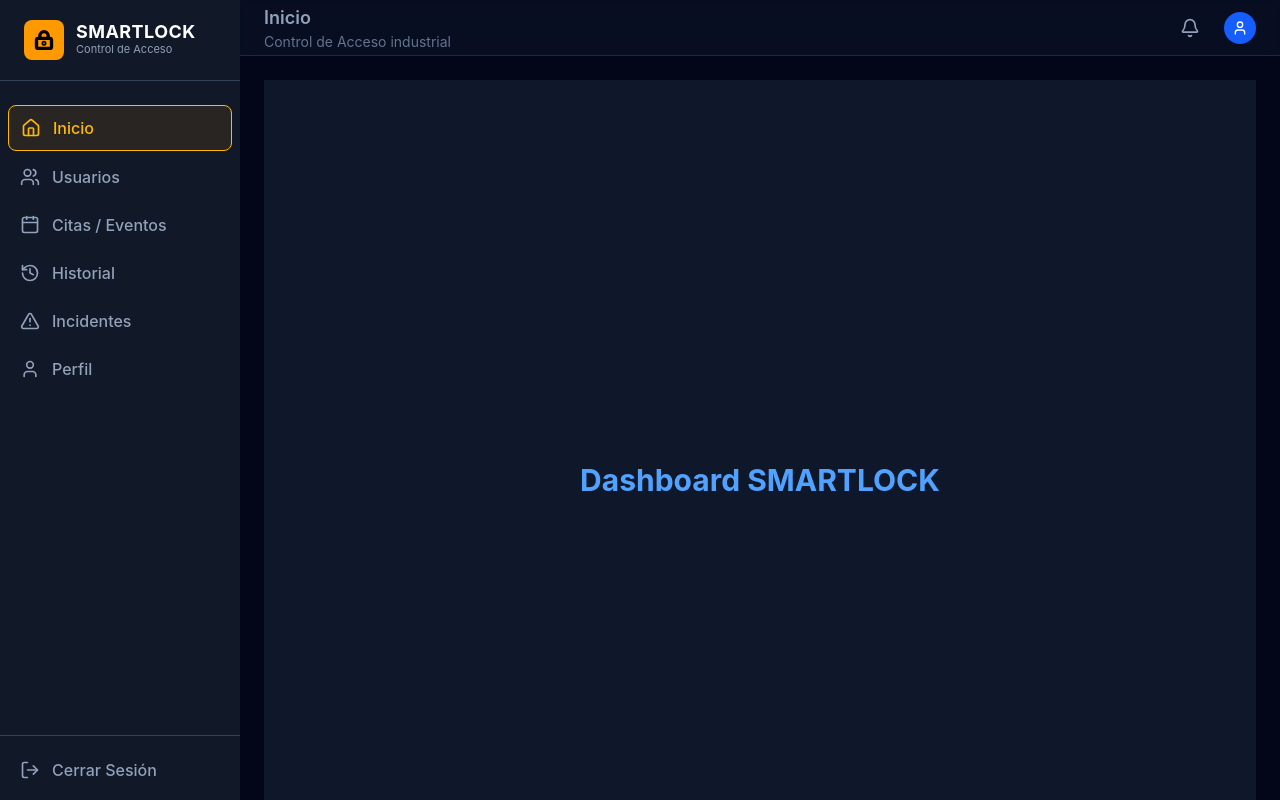
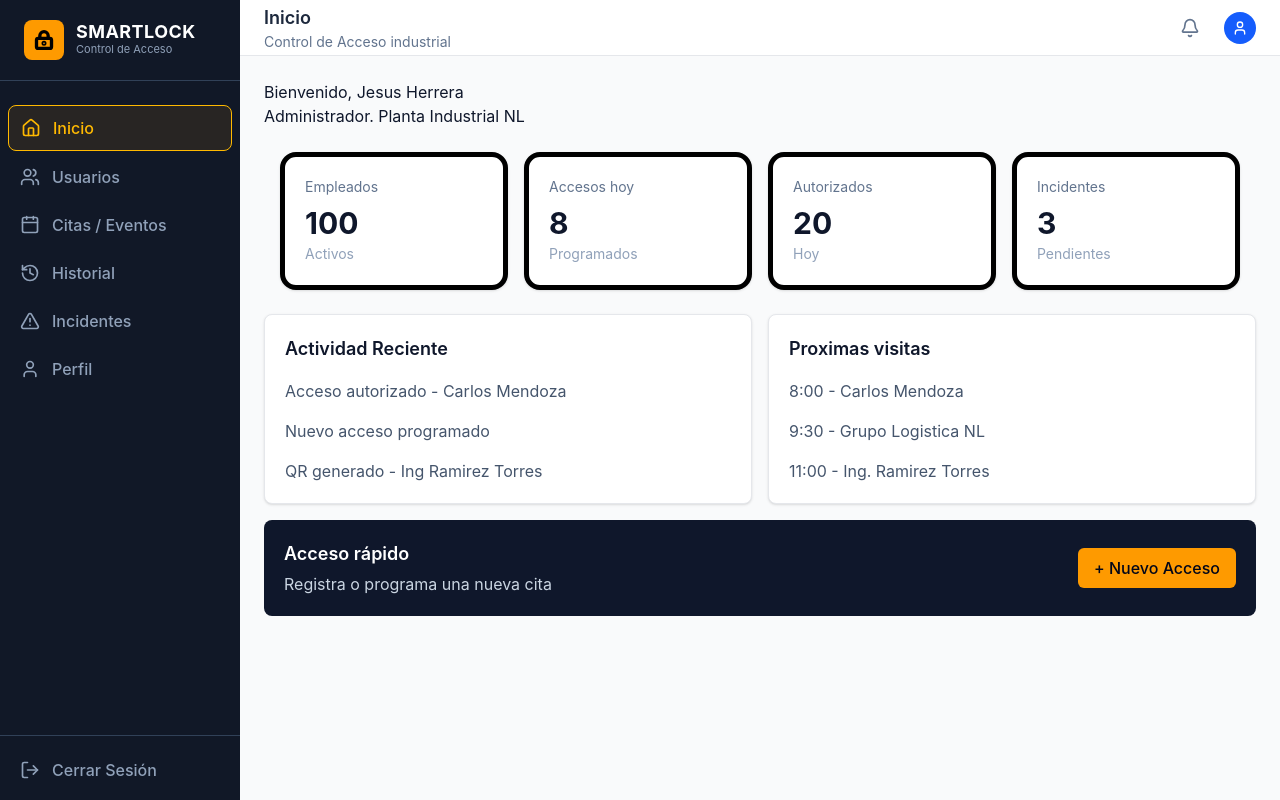
Before and after one commit to Adriexdev1/SistemaSMARTLOCK, a React (Vite) app in the folder portal-web/: page /inicio in a window 1280 px wide. Built offline with nearby package versions, Linux system fonts and the light colour scheme.

Commit message:
//Comienzo de interfaz de inicio con componentes reutilizables

```diff
--- a/portal-web/src/components/Header.tsx
+++ b/portal-web/src/components/Header.tsx
@@ -37,14 +37,14 @@ export function Header(){
 
     return (
         //Contenedor principal para la cabecera
-        <header className="h-14 border-b border-slate-800 bg-slate-900/50 backdrop-blur px-6 flex items-center justify-between">
+        <header className="flex h-14 items-center justify-between border-b border-gray-200 bg-white px-6 shadow-sm">
             {/*Titulo de la cabecera*/}
             <div className="flex flex-col">
-                <h1 className="text-lg font-semibold text-slate-400">{currentPage}</h1>
+                <h1 className="text-lg font-semibold text-slate-800">{currentPage}</h1>
                 <span className="text-sm text-slate-500">Control de Acceso industrial</span>
             </div>
             <div className="flex items-center gap-4">
-                <button className="p-2 text-slate-400 hover:text-white rounded-lg hover:bg-slate-800 transition-colors">
+                <button className="rounded-lg p-2 text-slate-500 transition-colors hover:bg-gray-100 hover:text-slate-800">
                     <Bell className="w-5 h-5" />
                 </button>
 
@@ -60,16 +60,16 @@ export function Header(){
 
                     {/*Menu desplegable*/}
                     {isMenuOpen && (
-                        <div className="absolute right-0 top-full z-50 mt-2 w-48 rounded-lg bg-slate-800 p-2 shadow-lg">
-                            <span className="block w-full border-b text-center text-base font-medium text-slate-400">Administrador</span>
+                        <div className="absolute right-0 top-full z-50 mt-2 w-48 rounded-lg border border-gray-200 bg-white p-2 shadow-lg">
+                            <span className="block w-full border-b border-gray-200 pb-2 text-center text-base font-medium text-slate-700">Administrador</span>
                             <Link
                             to="/perfil"
                             onClick={() => setIsMenuOpen(false)}
-                            className="block rounded px-3 py-2 text-sm text-slate-300 hover:bg-slate-700">Perfil</Link>
+                            className="block rounded px-3 py-2 text-sm text-slate-600 hover:bg-gray-100">Perfil</Link>
                             <button
                              type="button"
                              onClick={handleLogout}
-                             className="w-full rounded px-3 py-2 text-left text-sm text-red-300 hover:bg-red-500/40">Cerrar Sesión</button>
+                             className="w-full rounded px-3 py-2 text-left text-sm text-red-600 hover:bg-red-50">Cerrar Sesión</button>
                         </div>
                     )}
                 </div>
--- /dev/null
+++ b/portal-web/src/components/componentesPaginas/AccesoRapido.tsx
@@ -0,0 +1,20 @@
+//Libreria para navegar entre interfaces
+import { Link } from "react-router-dom";
+
+export default function AccesoRapido(){
+    return(
+        //Seccion de texto a mostrar en el componente
+        <section className="mt-4 flex items-center justify-between rounded-lg bg-slate-900 p-5 text-white">
+            <div>
+                <h2 className="text-lg font-semibold">Acceso rápido</h2>
+                <p className="mt-1 text-slate-300">Registra o programa una nueva cita</p>
+            </div>
+        <Link
+        to={"/eventos"}
+        className="rounded-md bg-amber-500 px-4 py-2 font-medium text-slate-950 hover:bg-amber-400"
+        >
+            + Nuevo Acceso
+        </Link>
+        </section>
+    )
+}
--- /dev/null
+++ b/portal-web/src/components/componentesPaginas/ActividadReciente.tsx
@@ -0,0 +1,17 @@
+export default function ActividadReciente(){
+    return(
+        <section className="rounded-lg border border-gray-200 bg-white p-5 shadow-sm">
+            {/*Seccion de titulo*/}
+            <h2 className="text-lg font-semibold text-slate-900">
+                Actividad Reciente
+            </h2>
+
+            {/*Seccion de actividad*/}
+            <div className="mt-4 space-y-4">
+                <p className="text-slate-600">Acceso autorizado - Carlos Mendoza</p>
+                <p className="text-slate-600">Nuevo acceso programado</p>
+                <p className="text-slate-600">QR generado - Ing Ramirez Torres</p>
+            </div>
+        </section>
+    )
+}
--- /dev/null
+++ b/portal-web/src/components/componentesPaginas/CartaEstadistica.tsx
@@ -0,0 +1,20 @@
+//Definicion de los valores a emplear dentro de las cartas de estadisticas
+type CartaEstadisticaProps = {
+    title: string
+    value: string
+    subtitle: string
+}
+
+export default function CartaEstadistica({
+    title,
+    value,
+    subtitle,
+}:CartaEstadisticaProps){
+    return(
+        <article className="rounded-2xl border-5 border-black bg-white p-5 shadow-sm">
+            <p className="text-sm text-slate-500">{title}</p>
+            <strong className="mt-2 block text-3xl text-slate-900">{value}</strong>
+            <span className="text-sm text-slate-400">{subtitle}</span>
+        </article>
+    )
+}
--- /dev/null
+++ b/portal-web/src/components/componentesPaginas/ProximasVisitas.tsx
@@ -0,0 +1,19 @@
+export default function ProximasVisitas(){
+    return(
+        //Seccion para las proximas visitas
+        <section className="rounded-lg border border-gray-200 bg-white p-5 shadow-sm">
+
+            {/*Seccion de encabezado de la seccion*/}
+            <h2 className="text-lg font-semibold text-slate-900">
+                Proximas visitas
+            </h2>
+
+            {/*Seccion de citas proximas*/}
+            <div className="mt-4 space-y-4">
+                <p className="text-slate-600">8:00 - Carlos Mendoza</p>
+                <p className="text-slate-600">9:30 - Grupo Logistica NL</p>
+                <p className="text-slate-600">11:00 - Ing. Ramirez Torres</p>
+            </div>
+        </section>
+    )
+}
--- a/portal-web/src/layouts/DashboardLayout.tsx
+++ b/portal-web/src/layouts/DashboardLayout.tsx
@@ -8,11 +8,11 @@ import {Header} from '../components/Header'
 export default function DashboardLayout() {
     return (
         //Estructura de la aplicacion con barra lateral, cabecera y contenido principal
-        <div className="flex h-screen bg-slate-950 text-slate-100 overflow-hidden">
+        <div className="flex h-screen overflow-hidden bg-gray-100 text-slate-900">
             <Sidebar />
             <div className="flex-1 flex flex-col overflow-hidden">
                 <Header />
-                <main className="flex-1 p-6 overflow-y-auto">
+                <main className="flex-1 overflow-y-auto bg-gray-50 p-6">
                     <Outlet />
                 </main>
             </div>
--- a/portal-web/src/pages/Inicio.tsx
+++ b/portal-web/src/pages/Inicio.tsx
@@ -1,9 +1,32 @@
+//Importacion de componentes internos reutilizables
+import CartaEstadistica from '../components/componentesPaginas/CartaEstadistica'
+import ProximasVisitas from '../components/componentesPaginas/ProximasVisitas'
+import ActividadReciente from '../components/componentesPaginas/ActividadReciente'
+import AccesoRapido from '../components/componentesPaginas/AccesoRapido'
+
+
 export default function Inicio() {
   return (
-    <div className="min-h-screen bg-slate-900 text-white flex items-center justify-center">
-      <h1 className="text-3xl font-bold text-blue-400">
-        Dashboard SMARTLOCK
-      </h1>
+    <div>
+      {/*Seccion superior*/}
+      <section>
+        <h1>Bienvenido, Jesus Herrera</h1>
+        <p>Administrador. Planta Industrial NL</p>
+      </section>
+
+      {/*Seccion de tarjetas con informacion relevante*/}
+      <section className="grid grid-cols-1 gap-4 md:grid-cols-2 xl:grid-cols-4 px-4 py-6">
+        <CartaEstadistica title="Empleados" value="100" subtitle="Activos"/>
+        <CartaEstadistica title="Accesos hoy" value="8" subtitle="Programados"/>
+        <CartaEstadistica title="Autorizados" value="20" subtitle="Hoy"/>
+        <CartaEstadistica title="Incidentes" value="3" subtitle="Pendientes"/>
+      </section>
+
+      <section className="grid grid-cols-1 gap-4 xl:grid-cols-2">
+        <ActividadReciente/>
+        <ProximasVisitas/>
+      </section>
+      <AccesoRapido/>
     </div>
   )
 }
```
